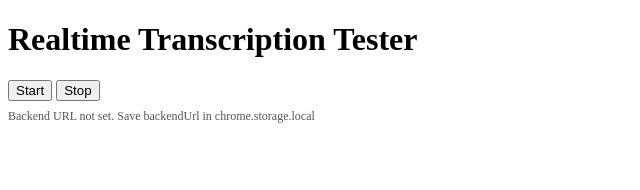
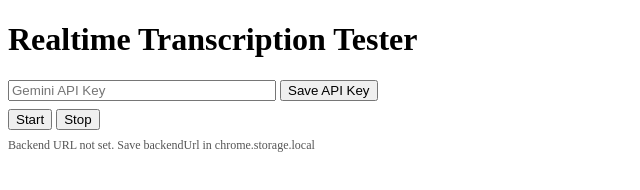
Before and after one commit to Geni-96/Realtime-transcriptions-demo, a browser extension: page src/sidepanel/sidepanel.html in a window 1280 px wide. Shown: the whole page, without its empty margins (0-640 px from the left). Drawn offline with Linux system fonts and the light colour scheme.

Commit message:
add api key using UI

```diff
--- a/src/sidepanel/sidepanel.html
+++ b/src/sidepanel/sidepanel.html
@@ -5,6 +5,10 @@
   </head>
   <body>
     <h1>Realtime Transcription Tester</h1>
+    <div style="margin-bottom: 8px;">
+      <input id="apiKey" type="password" placeholder="Gemini API Key" style="width: 260px;" />
+      <button id="saveApiKeyBtn">Save API Key</button>
+    </div>
     <button id="startBtn">Start</button>
     <button id="stopBtn">Stop</button>
   <div id="status" style="margin: 8px 0; color: #555; font-size: 12px;"></div>
```
